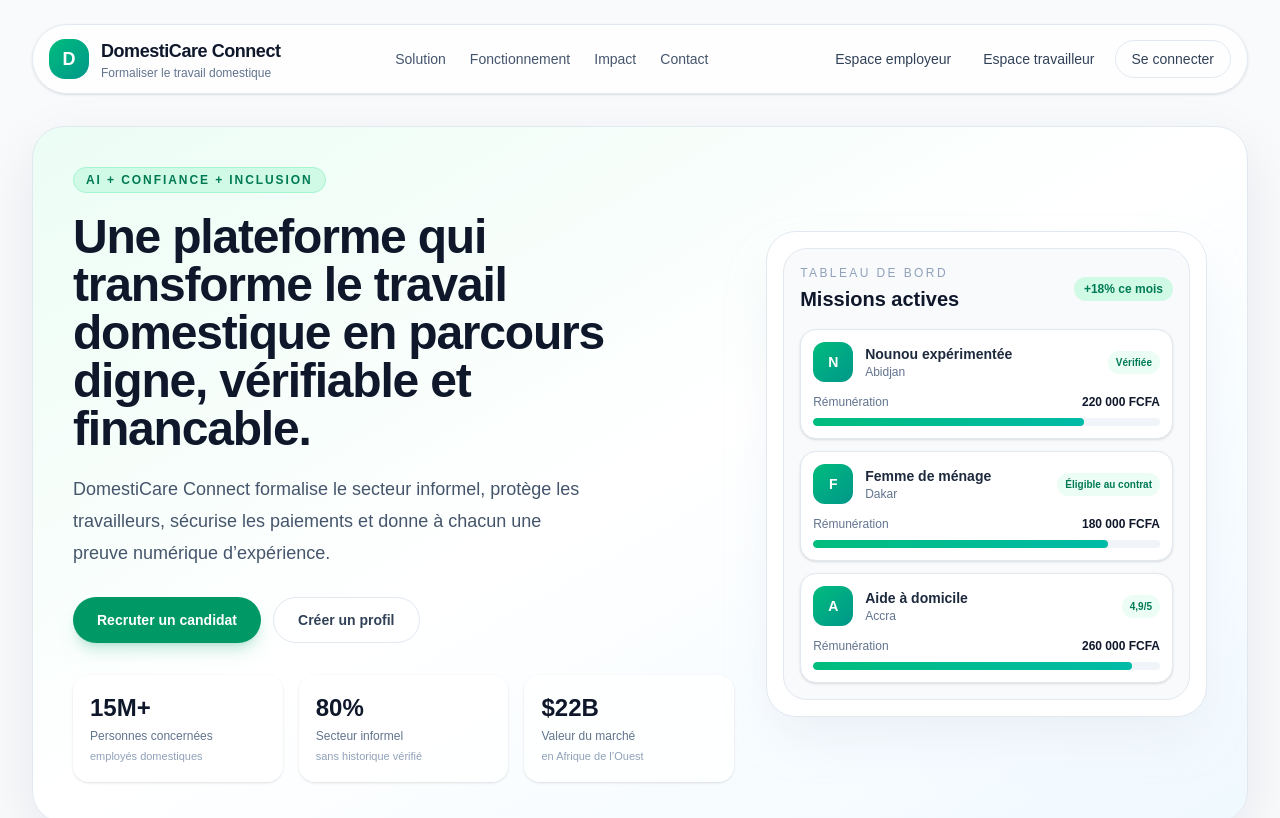
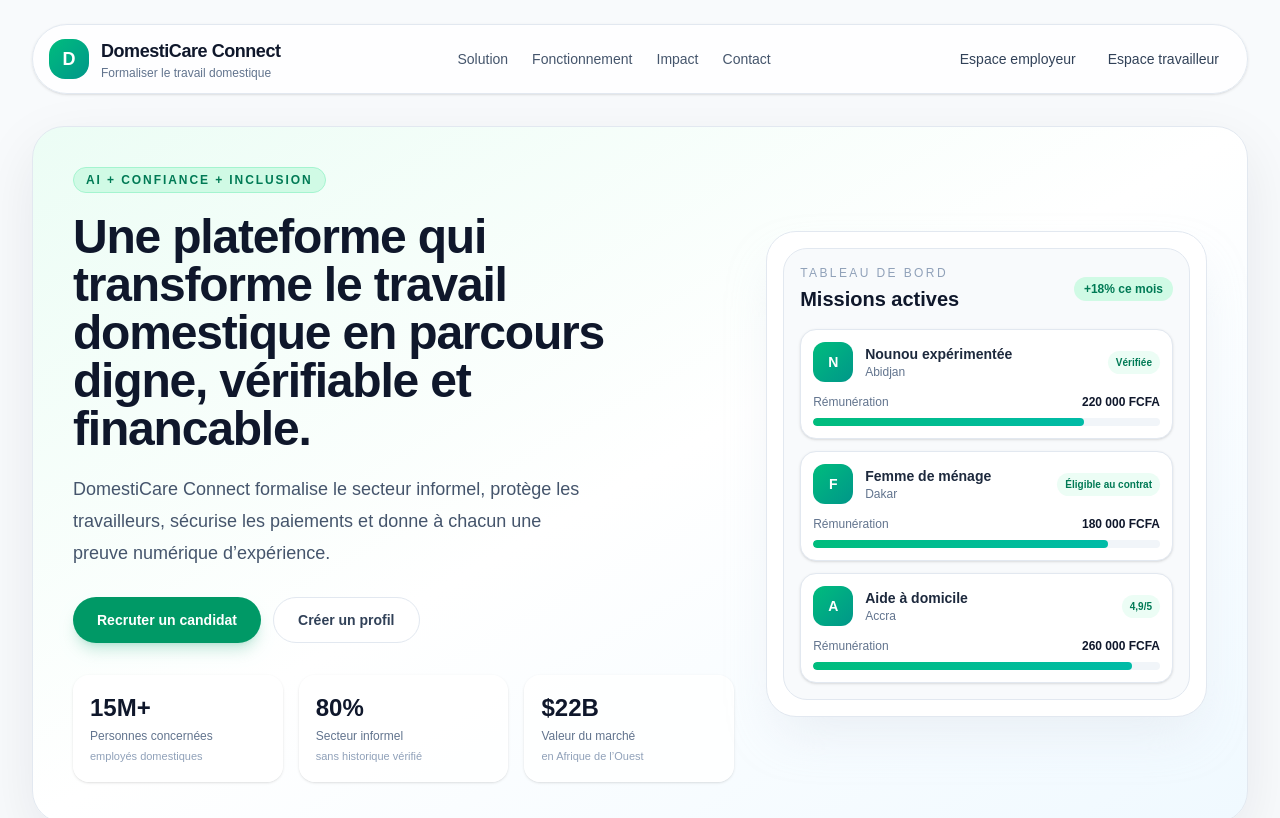
Before and after one commit to noagthiombiano257/Domesticare_Connect, a Next.js app: page / in a window 1280 px wide. Shown: the top 818 px of the page. Built offline with nearby package versions, Linux system fonts and the light colour scheme.

Commit message:
ui: remove redundant login button from homepage

```diff
--- a/src/app/page.tsx
+++ b/src/app/page.tsx
@@ -122,12 +122,6 @@
                 className="hidden rounded-full px-3 py-2 text-sm font-medium text-slate-700 transition hover:bg-slate-100 sm:inline-flex"
               >
                 Espace travailleur
-              </Link>
-              <Link
-                href="/login"
-                className="inline-flex rounded-full border border-slate-200 px-4 py-2 text-sm font-medium text-slate-700 transition hover:border-slate-300 hover:bg-slate-100"
-              >
-                Se connecter
               </Link>
             </div>
           </div>
```
